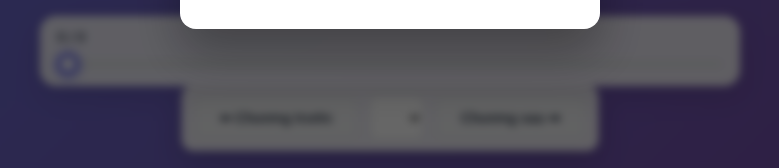
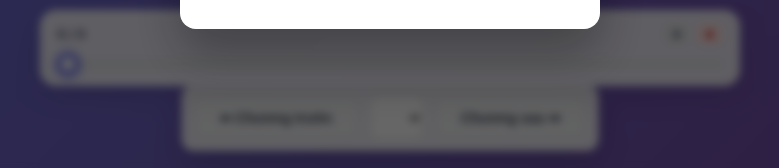
Before and after one commit to phuoctt03/craw_novel, a website: page index.html in a window 1280 px wide. Shown: the part 629-797 px from the top of the page, 250-1029 px from the left. Drawn offline with Linux system fonts and the light colour scheme.

Commit message:
Implement progress header and control buttons
Add progress header and controls for speech synthesis.

```diff
--- a/index.html
+++ b/index.html
@@ -340,13 +340,41 @@
                   inset 0 1px 0 rgba(255, 255, 255, 0.6);
     }
 
+    .progress-header {
+      display: flex;
+      align-items: center;
+      justify-content: space-between;
+      margin-bottom: 8px;
+    }
+
     #progressText {
-      display: block;
       font-size: 13px;
       font-weight: 600;
       color: #374151;
-      margin-bottom: 8px;
     }
+
+    .progress-controls {
+      display: flex;
+      gap: 6px;
+    }
+
+    .ctrl-btn {
+      padding: 4px 10px;
+      font-size: 14px;
+      border: none;
+      border-radius: 8px;
+      cursor: pointer;
+      background: #e5e7eb;
+      color: #374151;
+      transition: all 0.2s ease;
+      line-height: 1;
+    }
+
+    .ctrl-btn:hover  { background: #d1d5db; transform: scale(1.1); }
+    .ctrl-btn:active { transform: scale(0.95); }
+
+    .ctrl-stop       { background: #fee2e2; color: #dc2626; }
+    .ctrl-stop:hover { background: #fecaca; }
 
     #progressBar {
       width: 100%;
@@ -490,7 +518,13 @@
 
   <!-- ── Progress Bar (fixed, above nav) ───────────────────── -->
   <div id="progressContainer">
-    <span id="progressText">0 / 0</span>
+    <div class="progress-header">
+      <span id="progressText">0 / 0</span>
+      <div class="progress-controls">
+        <button id="btnPauseResume" class="ctrl-btn" onclick="togglePauseResume()" title="Tạm dừng / Tiếp tục">⏸</button>
+        <button class="ctrl-btn ctrl-stop"           onclick="stopRead()"          title="Dừng hẳn">⏹</button>
+      </div>
+    </div>
     <input id="progressBar" type="range" min="0" value="0" />
   </div>
 
@@ -761,9 +795,9 @@
         hideSpeechLoading()
 
         // Fallback: nếu onboundary không fire (Linux/Android/một số voice),
-        // dùng timer ước tính vị trí theo tốc độ đọc (~6 ký tự/giây ở rate=1)
+        // dùng timer ước tính vị trí: ~6 từ/giây × ~4 ký tự/từ = 24 ký tự/giây ở rate=1
         const startTime  = Date.now()
-        const charsPerMs = (6 * rate) / 1000
+        const charsPerMs = (24 * rate) / 1000
 
         clearProgressTimer()
         boundaryFired = false
@@ -863,14 +897,56 @@
       speakLongText(currentText, true)
     }
 
-    function pauseRead()  {
+    function updatePauseBtn(state) {
+      const btn = document.getElementById('btnPauseResume')
+      if (!btn) return
+      if (state === 'paused') {
+        btn.textContent = '▶'
+        btn.title = 'Tiếp tục'
+      } else {
+        btn.textContent = '⏸'
+        btn.title = 'Tạm dừng'
+      }
+    }
+
+    function pauseRead() {
       clearProgressTimer()
       speechSynthesis.pause()
+      updatePauseBtn('paused')
     }
 
     function stopRead() {
       clearProgressTimer()
       speechSynthesis.cancel()
+      updatePauseBtn('stopped')
+    }
+
+    function togglePauseResume() {
+      if (speechSynthesis.paused) {
+        speechSynthesis.resume()
+        updatePauseBtn('playing')
+        // restart timer if onboundary not supported
+        if (!boundaryFired) {
+          const resumeFrom = currentAbsoluteCharIndex
+          const rate = parseFloat(localStorage.getItem('voice_rate') || '1')
+          const charsPerMs = (24 * rate) / 1000
+          const startTime = Date.now()
+          clearProgressTimer()
+          progressTimer = setInterval(() => {
+            if (!speechSynthesis.speaking || speechSynthesis.paused) { clearProgressTimer(); return }
+            const estimated = resumeFrom + Math.round((Date.now() - startTime) * charsPerMs)
+            const clamped   = Math.min(estimated, currentText.length - 1)
+            currentAbsoluteCharIndex = clamped
+            currentWordIndex = getWordIndexFromCharIndex(clamped, currentText)
+            highlightCurrentWord(currentWordIndex)
+            updateProgress()
+          }, 250)
+        }
+      } else if (speechSynthesis.speaking) {
+        pauseRead()
+      } else {
+        readChapter()
+      }
     }
 
     function resumeRead() {
```
